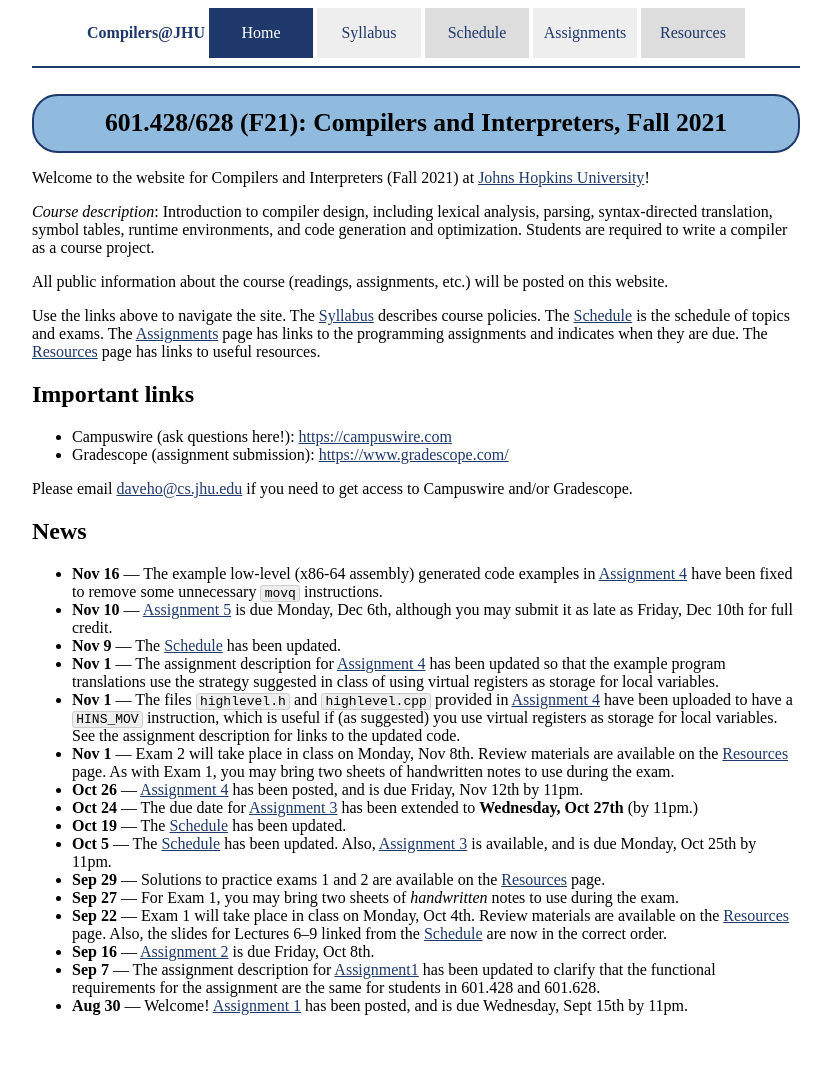
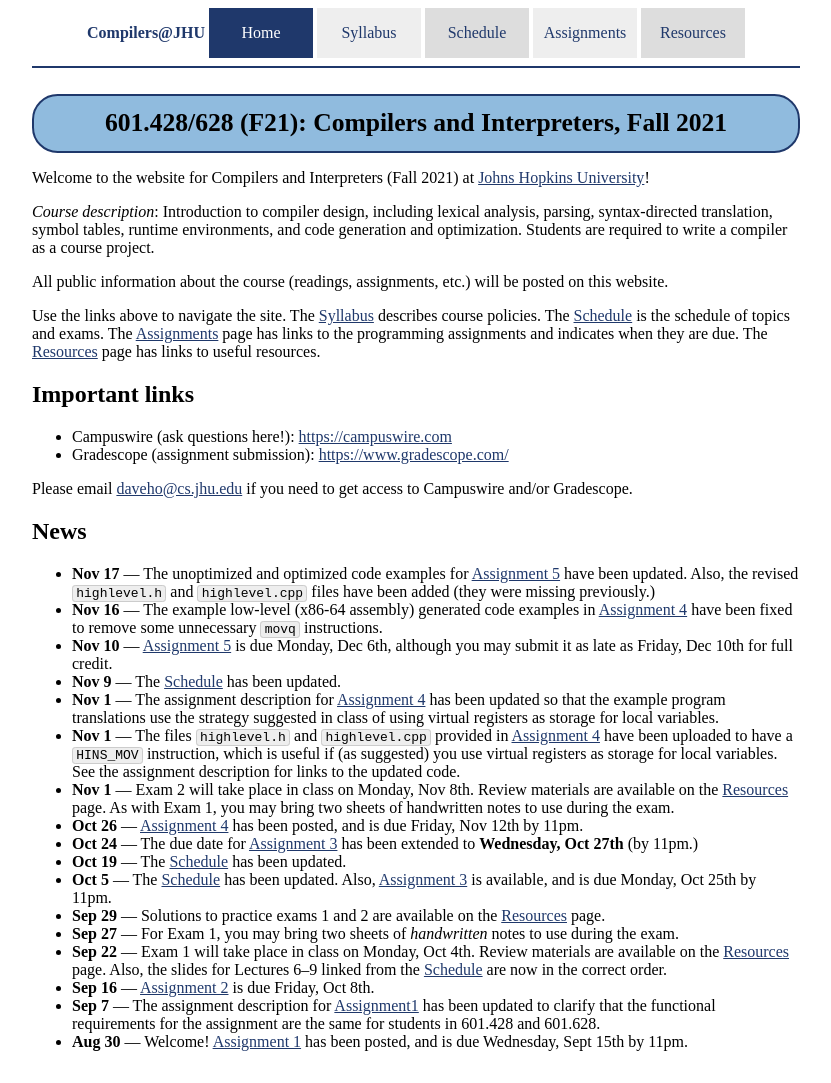
Before and after one commit to jhucompilers/fall2021, a Jekyll site: the page built from index.md, in a window 1280 px wide. Shown: the whole page, without its empty margins (224-1055 px from the left). Built offline with Jekyll 4.4.1, drawn with Linux system fonts in a browser that asks for light colours; before the commit the page ends 1047 px from its top, so only the background shows below that.

Commit message:
explain assignment 5 updates

```diff
--- a/index.md
+++ b/index.md
@@ -31,6 +31,10 @@ and/or Gradescope.
 
 ## News
 
+* **Nov 17** — The unoptimized and optimized code examples for
+  [Assignment 5](assign/assign05.html) have been updated. Also, the revised
+  `highlevel.h` and `highlevel.cpp` files have been added (they were
+  missing previously.)
 * **Nov 16** — The example low-level (x86-64 assembly) generated code examples
   in [Assignment 4](assign/assign04.html) have been fixed to remove some
   unnecessary `movq` instructions.
```
